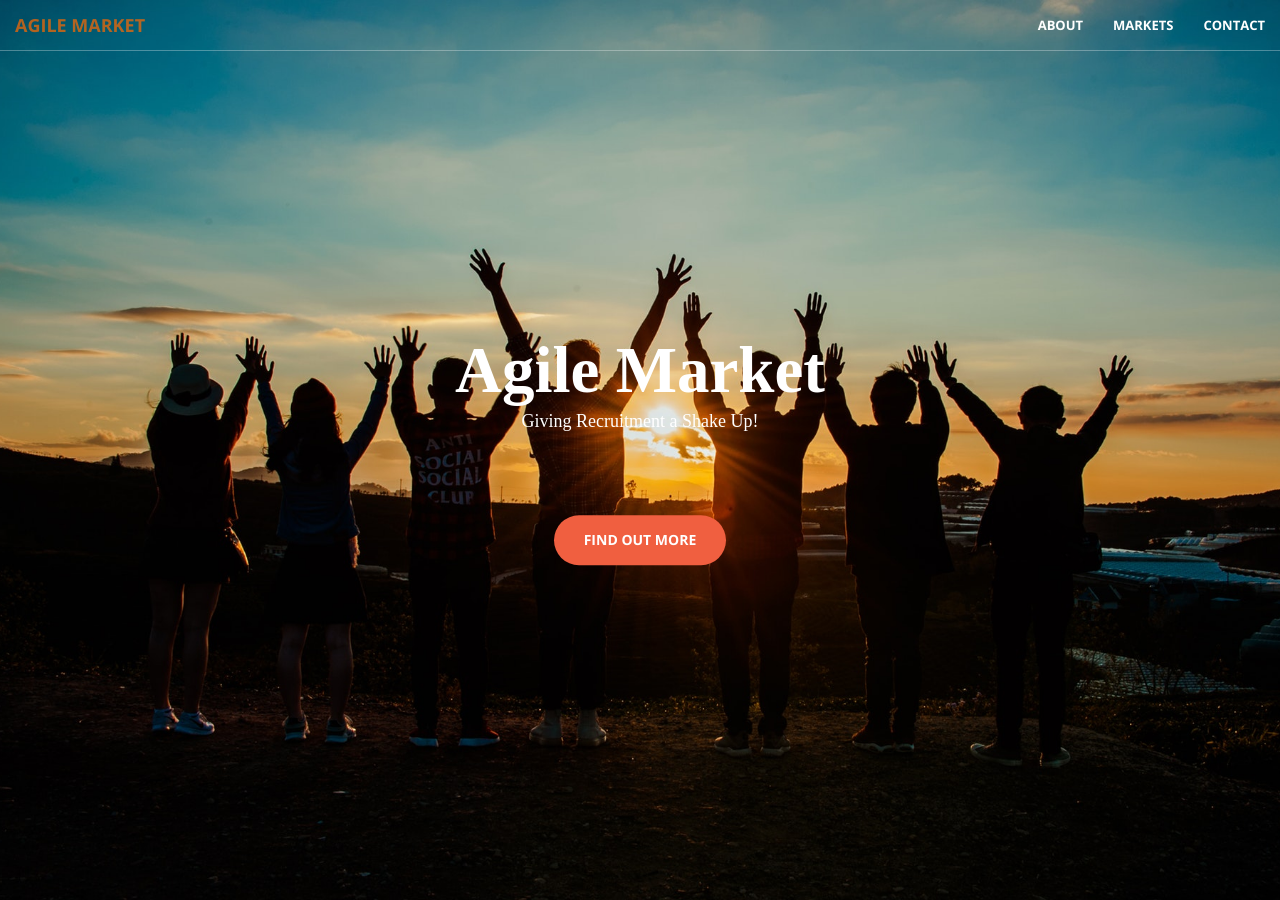
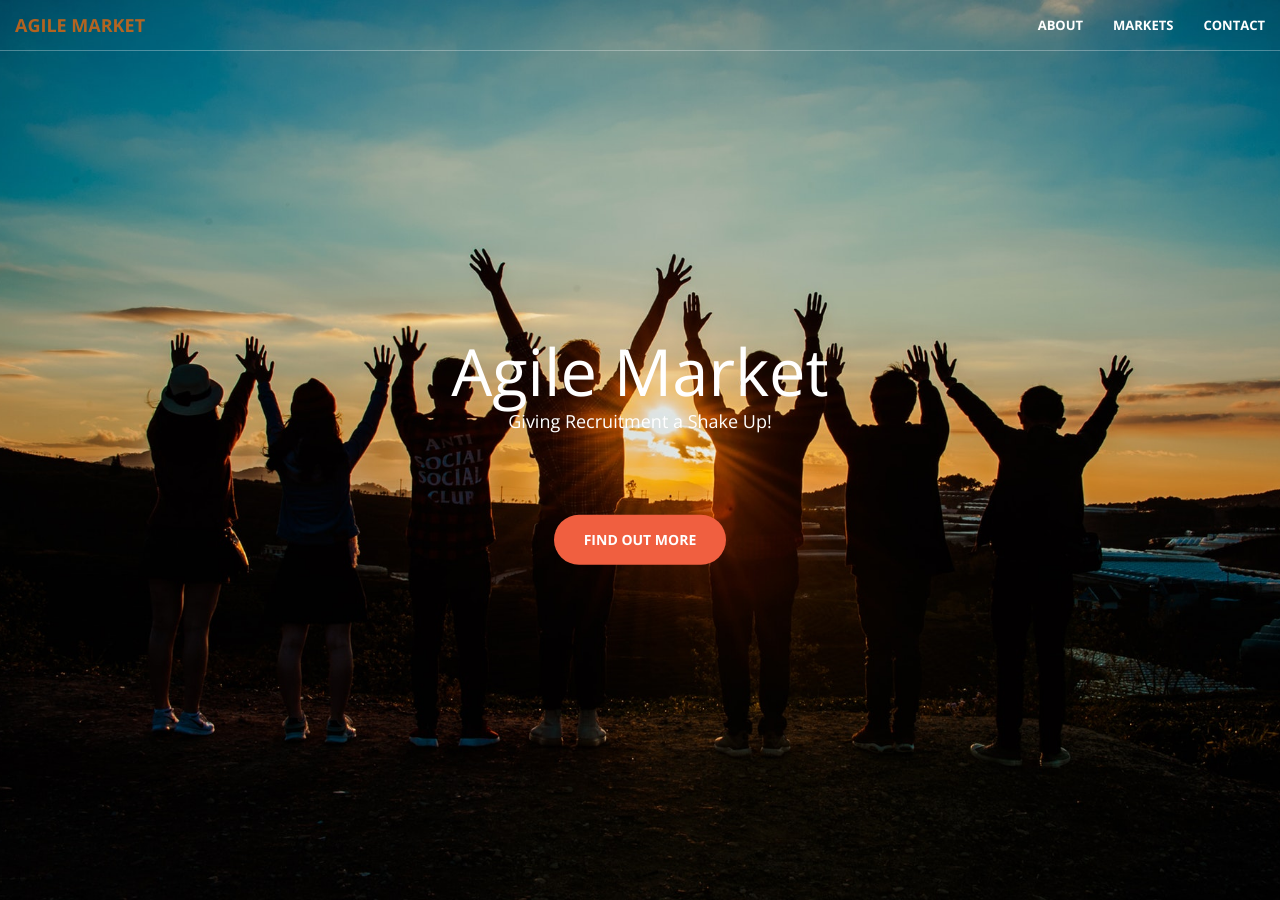
Before and after one commit to joecity/agilemarket, a Jekyll site: the page built from index.html, in a window 1280 px wide and 900 px high. Built offline with Jekyll 4.4.1, drawn with Linux system fonts in a browser that asks for light colours.

Commit message:
Updating header styles again to correct names

```diff
--- a/_sass/_base.scss
+++ b/_sass/_base.scss
@@ -167,10 +167,10 @@ header {
         width: 100%;
         .header-content-inner {
             h1 {
-                font-weight: 700;
+                font-weight: 400;
                 margin-top: 0;
                 margin-bottom: 0;
-                font-family: Monterstat light;
+                font-family: Montserrat, "Open Sans", Helvetica, Arial, sans-serif;
             }
             h1 span {
 
@@ -188,7 +188,8 @@ header {
                 margin-bottom: 80px;
             }
             p span {
-                font-family: Monterstat light;
+                font-weight: 300;
+                font-family: Montserrat, "Open Sans", Helvetica, Arial, sans-serif;
             }
         }
     }
```
